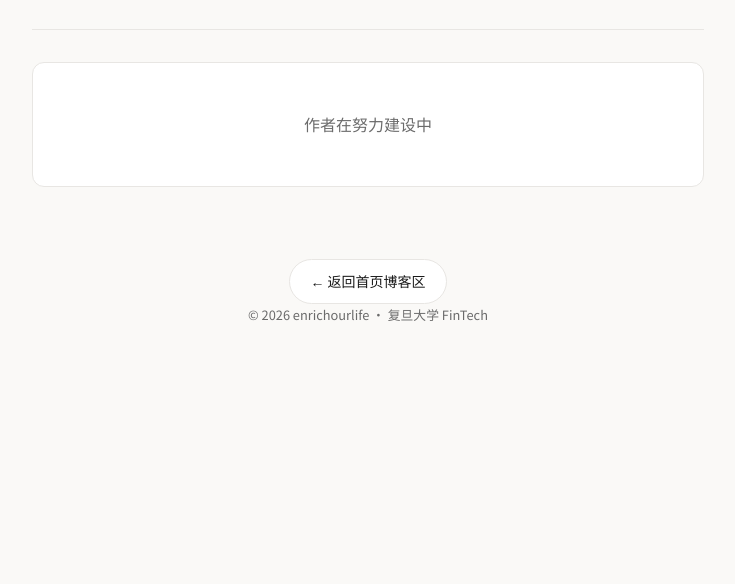
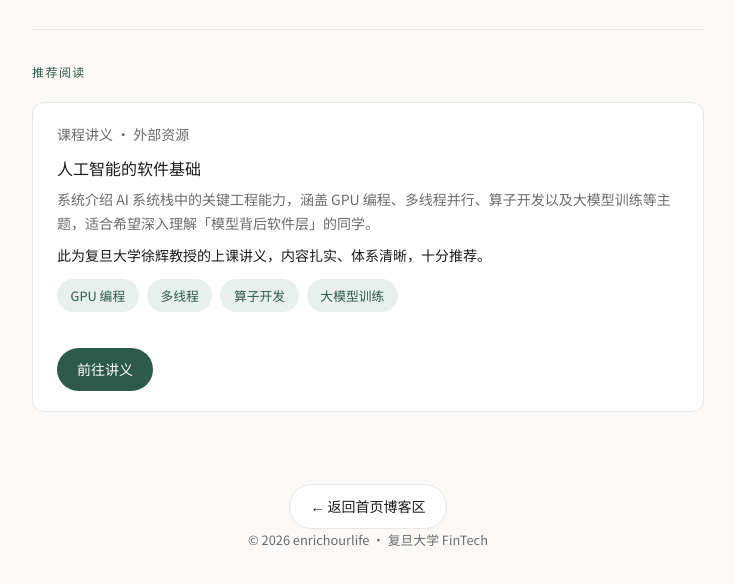
Before and after one commit to enrichourlife/enrichourlife.github.io, a plain HTML site: page ml-notes.html in a window 1280 px wide. Shown: the part 182-766 px from the top of the page, without its empty margins (272-1007 px from the left). Drawn offline with Linux system fonts and the light colour scheme.

Commit message:
Add AI software foundations resource to ML notes
Co-authored-by: Cursor <cursoragent@cursor.com>

```diff
--- a/ml-notes.html
+++ b/ml-notes.html
@@ -180,9 +180,41 @@
       margin-bottom: 0.35rem;
     }
 
+    .entry-card h3 a {
+      color: inherit;
+      text-decoration: none;
+    }
+
+    .entry-card h3 a:hover {
+      color: var(--accent);
+    }
+
     .entry-card p {
       font-size: 0.875rem;
       color: var(--text-muted);
+      margin-bottom: 0.5rem;
+    }
+
+    .entry-card .recommend {
+      font-size: 0.875rem;
+      color: var(--text);
+      font-weight: 500;
+    }
+
+    .card-actions {
+      margin-top: 0.75rem;
+    }
+
+    .btn-primary {
+      background: var(--accent);
+      color: #fff;
+      border: none;
+      margin-top: 0;
+    }
+
+    .btn-primary:hover {
+      transform: translateY(-1px);
+      box-shadow: 0 6px 20px color-mix(in srgb, var(--accent) 35%, transparent);
     }
 
     .skills-grid {
@@ -225,19 +257,6 @@
 
     .hero-actions { text-align: center; }
 
-    .empty-state {
-      text-align: center;
-      padding: 3rem 1.5rem;
-      background: var(--surface);
-      border: 1px solid var(--border);
-      border-radius: var(--radius);
-    }
-
-    .empty-state p {
-      font-size: 1rem;
-      color: var(--text-muted);
-    }
-
     footer {
       padding: 2rem 0 3rem;
       text-align: center;
@@ -272,8 +291,29 @@
     </section>
 
     <section>
-      <div class="empty-state">
-        <p>作者在努力建设中</p>
+      <h2>推荐阅读</h2>
+      <div class="entry-list">
+        <article class="entry-card">
+          <p class="entry-meta">课程讲义 · 外部资源</p>
+          <h3>
+            <a href="https://github.com/aisoft-course/aisoft-course.github.io" target="_blank" rel="noopener">人工智能的软件基础</a>
+          </h3>
+          <p>
+            系统介绍 AI 系统栈中的关键工程能力，涵盖 GPU 编程、多线程并行、算子开发以及大模型训练等主题，适合希望深入理解「模型背后软件层」的同学。
+          </p>
+          <p class="recommend">
+            此为复旦大学徐辉教授的上课讲义，内容扎实、体系清晰，十分推荐。
+          </p>
+          <div class="skills-grid">
+            <span class="skill-tag">GPU 编程</span>
+            <span class="skill-tag">多线程</span>
+            <span class="skill-tag">算子开发</span>
+            <span class="skill-tag">大模型训练</span>
+          </div>
+          <div class="card-actions">
+            <a href="https://github.com/aisoft-course/aisoft-course.github.io" class="btn btn-primary" target="_blank" rel="noopener">前往讲义</a>
+          </div>
+        </article>
       </div>
     </section>
 
```
